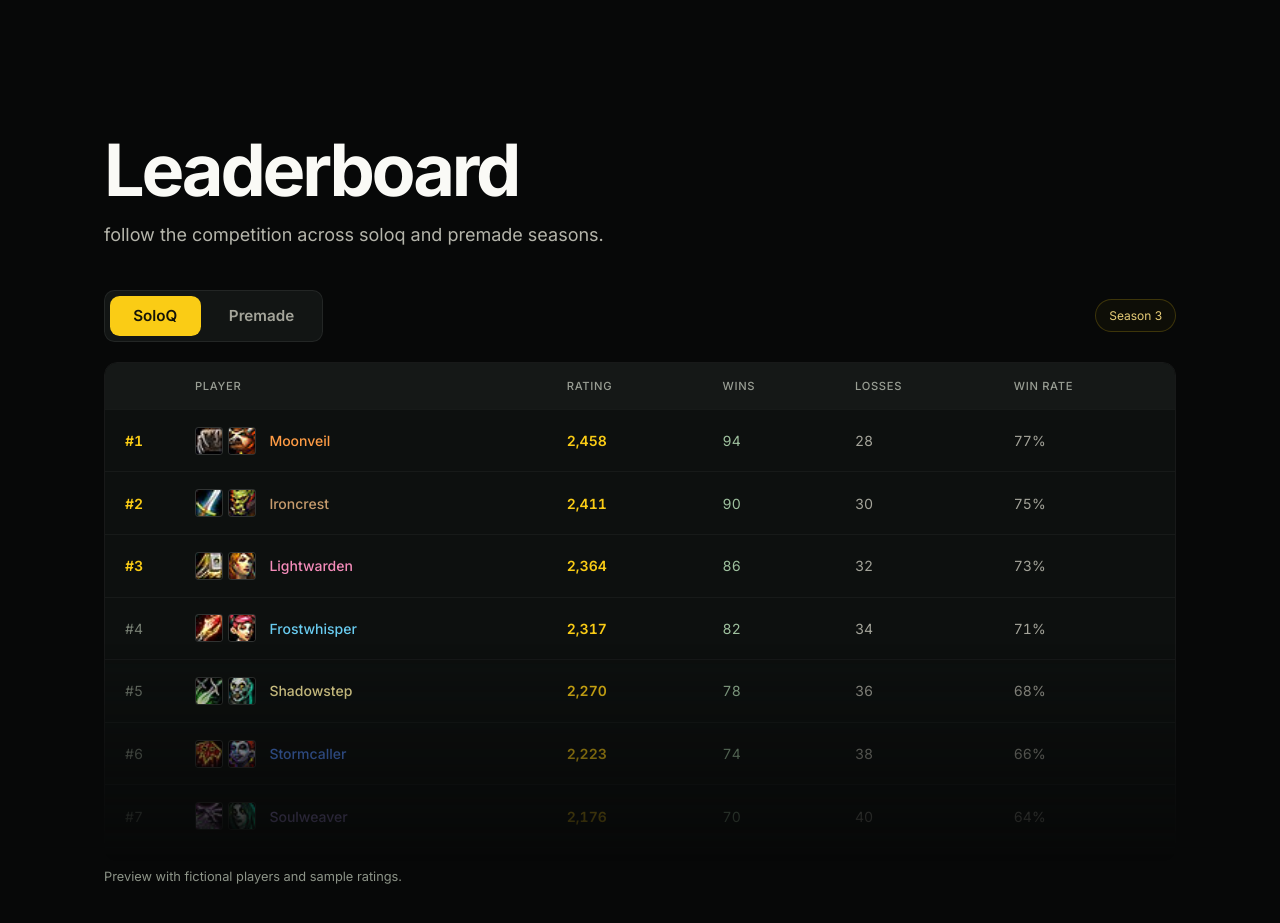
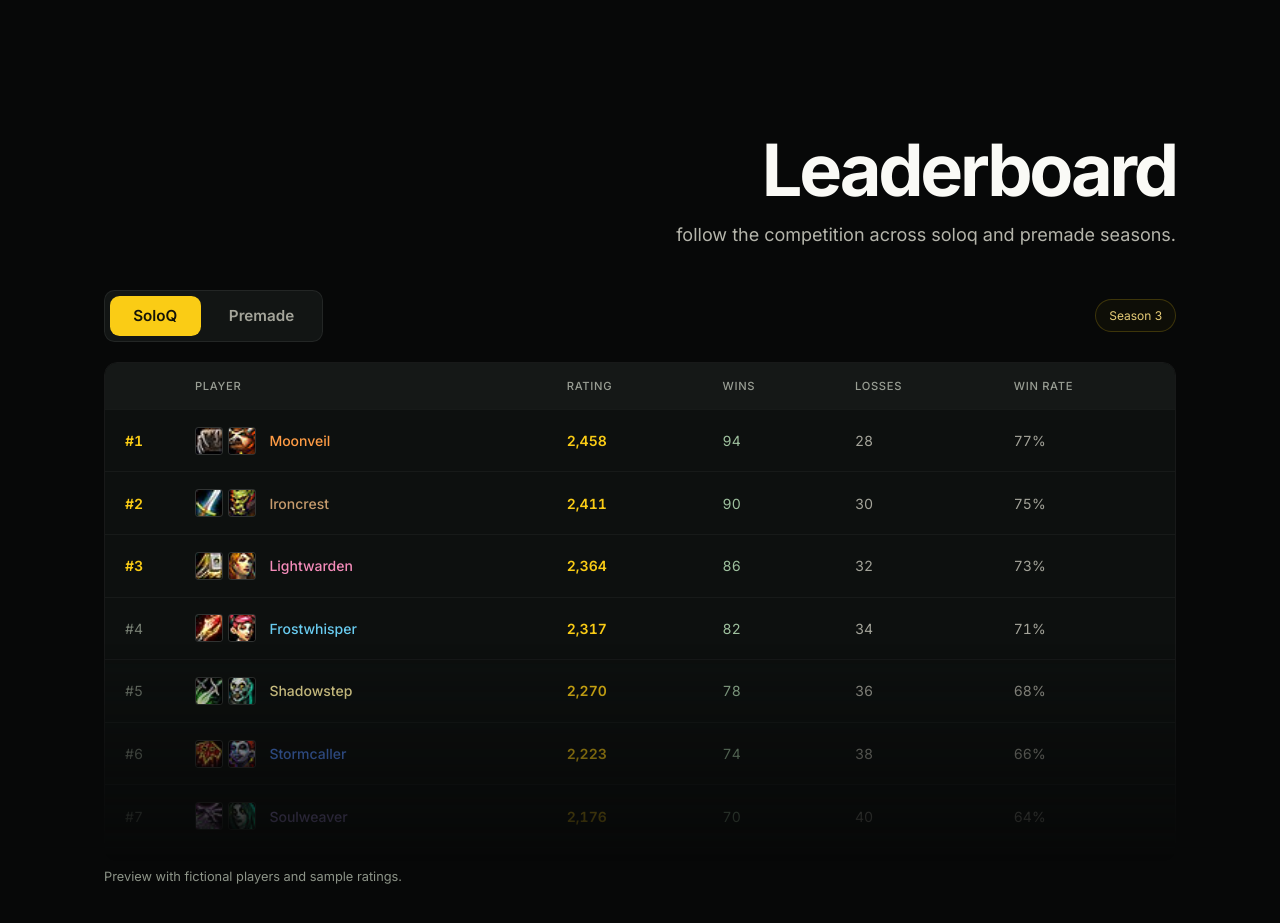
Before and after one commit to gallardoS/rbgs.io, a React (Vite) app: page / in a window 1280 px wide. Shown: the part 2480-3403 px from the top of the page. Built offline with nearby package versions, Linux system fonts and the light colour scheme; no server answers.

Commit message:
align leaderboard heading right

```diff
--- a/src/styles.css
+++ b/src/styles.css
@@ -101,6 +101,8 @@ p { color: #b5b5ab; font-size: 1.125rem; line-height: 1.6; }
 .leaderboard-heading h1 { margin-bottom: .8rem; }
 .leaderboard-heading h2 { margin: 0 0 .8rem; font-size: clamp(2.25rem, 6vw, 4.5rem); line-height: 1.08; letter-spacing: -.045em; }
 .leaderboard-preview { padding-top: 3rem; padding-bottom: 5rem; }
+.leaderboard-preview .leaderboard-heading { justify-content: flex-end; text-align: right; }
+.leaderboard-preview .leaderboard-heading > div { margin-left: auto; }
 .leaderboard-preview .standings-scroll { height: 500px; overflow-y: hidden; mask-image: linear-gradient(to bottom, #000 0%, #000 55%, transparent 100%); }
 .leaderboard-preview .demo-note { margin: .35rem 0 0; }
 .leaderboard-preview .leaderboard-toolbar { align-items: center; }
```
